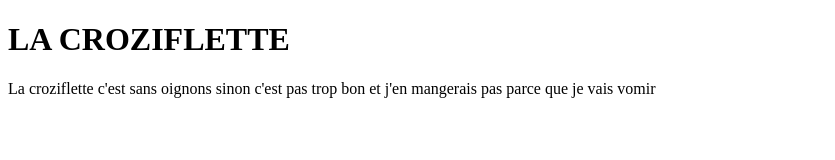
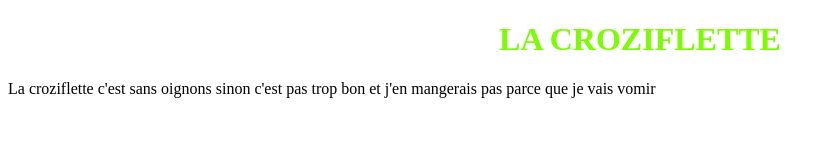
Before and after one commit to chatouillard/croziflette, a plain HTML site: page index.html in a window 1280 px wide. Shown: the whole page, without its empty margins (0-835 px from the left). Drawn offline with Linux system fonts and the light colour scheme.

Commit message:
ajout feuille css

```diff
--- a/index.html
+++ b/index.html
@@ -4,6 +4,7 @@
     <meta charset="UTF-8">
     <meta http-equiv="X-UA-Compatible" content="IE=edge">
     <meta name="viewport" content="width=device-width, initial-scale=1.0">
+    <link rel="stylesheet" href="style.css">
     <title>Document</title>
 </head>
 <body>
--- /dev/null
+++ b/style.css
@@ -0,0 +1,4 @@
+h1{
+    color: lawngreen;
+    text-align: center;
+}
```
